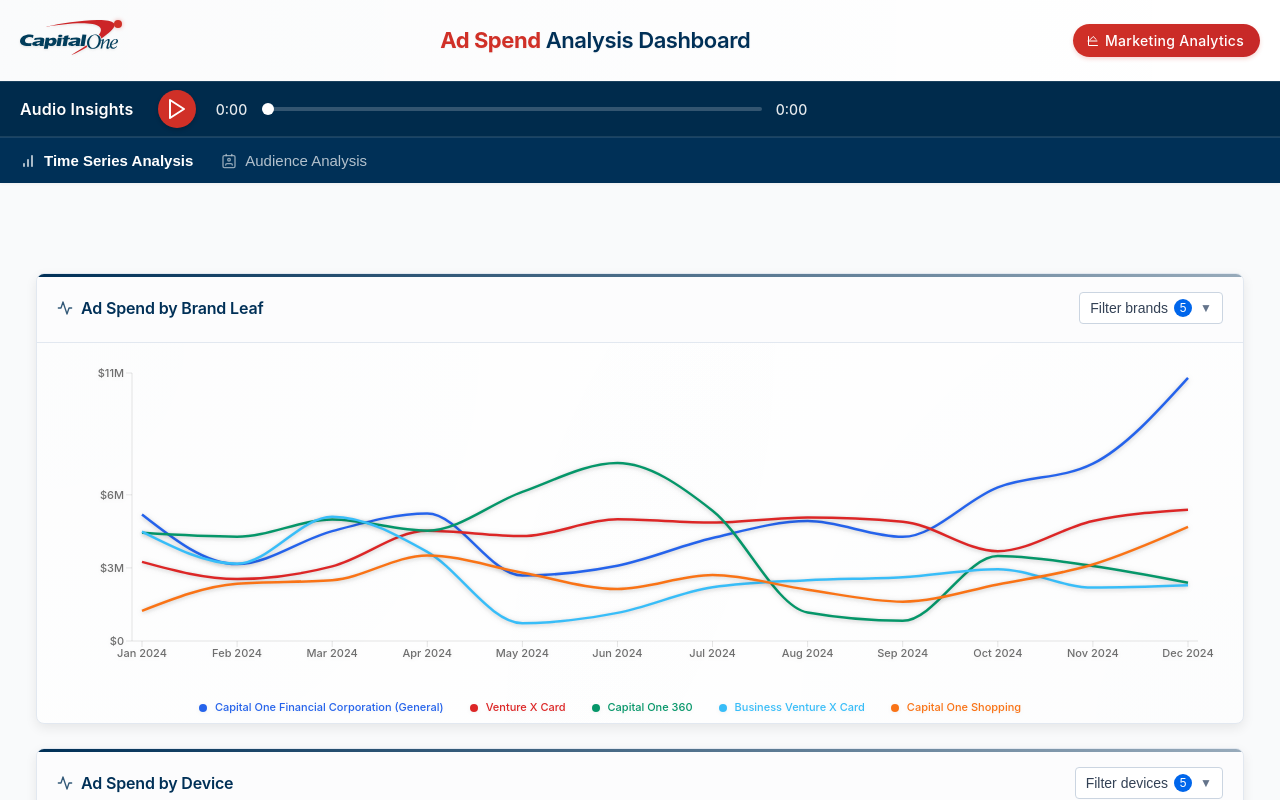
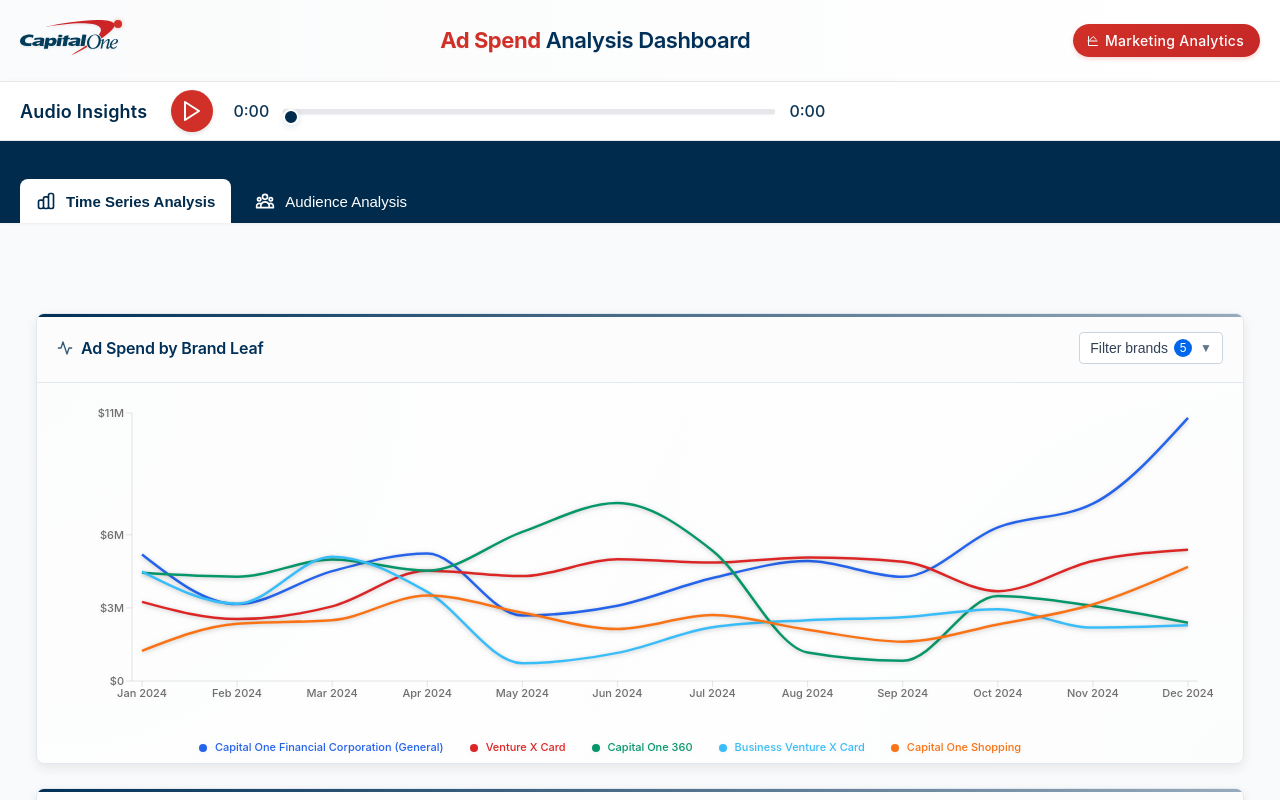
Before and after one commit to dani-rios-data/capital_one, a React (Vite) app: page / in a window 1280 px wide. Shown: the top 800 px of the page. Built offline with nearby package versions, Linux system fonts and the light colour scheme.

Commit message:
design update

```diff
--- a/src/components/layout/TabsNavigation.tsx
+++ b/src/components/layout/TabsNavigation.tsx
@@ -5,9 +5,16 @@
   setActiveTab: (tab: string) => void;
 }
 
+const tabTitles: Record<string, string> = {
+  timeSeries: 'Time Series Analysis',
+  features: 'Audience Analysis',
+};
+
 const TabsNavigation: React.FC<TabsNavigationProps> = ({ activeTab, setActiveTab }) => {
   return (
     <div className="tabs-container">
+      <div className="tabs-wrapper">
+        <div className="tabs-title">{tabTitles[activeTab]}</div>
         <ul className="tabs-nav">
           <li className="tab-item">
             <button
@@ -15,10 +22,8 @@
               onClick={() => setActiveTab('timeSeries')}
             >
               <span className="tab-icon">
-              <svg xmlns="http://www.w3.org/2000/svg" width="16" height="16" viewBox="0 0 24 24" fill="none" stroke="currentColor" strokeWidth="2" strokeLinecap="round" strokeLinejoin="round">
-                <line x1="12" y1="20" x2="12" y2="10" />
-                <line x1="18" y1="20" x2="18" y2="4" />
-                <line x1="6" y1="20" x2="6" y2="16" />
+                <svg xmlns="http://www.w3.org/2000/svg" className="h-5 w-5" viewBox="0 0 24 24" fill="none" stroke="currentColor" strokeWidth="2">
+                  <path strokeLinecap="round" strokeLinejoin="round" d="M9 19v-6a2 2 0 00-2-2H5a2 2 0 00-2 2v6a2 2 0 002 2h2a2 2 0 002-2zm0 0V9a2 2 0 012-2h2a2 2 0 012 2v10m-6 0a2 2 0 002 2h2a2 2 0 002-2m0 0V5a2 2 0 012-2h2a2 2 0 012 2v14a2 2 0 01-2 2h-2a2 2 0 01-2-2z" />
                 </svg>
               </span>
               <span className="tab-text">Time Series Analysis</span>
@@ -30,12 +35,8 @@
               onClick={() => setActiveTab('features')}
             >
               <span className="tab-icon">
-              <svg xmlns="http://www.w3.org/2000/svg" width="16" height="16" viewBox="0 0 24 24" fill="none" stroke="currentColor" strokeWidth="2" strokeLinecap="round" strokeLinejoin="round">
-                <path d="M17 18a2 2 0 0 0-2-2H9a2 2 0 0 0-2 2" />
-                <rect x="3" y="4" width="18" height="18" rx="2" />
-                <circle cx="12" cy="10" r="2" />
-                <path d="M8 2v2" />
-                <path d="M16 2v2" />
+                <svg xmlns="http://www.w3.org/2000/svg" className="h-5 w-5" viewBox="0 0 24 24" fill="none" stroke="currentColor" strokeWidth="2">
+                  <path strokeLinecap="round" strokeLinejoin="round" d="M17 20h5v-2a3 3 0 00-5.356-1.857M17 20H7m10 0v-2c0-.656-.126-1.283-.356-1.857M7 20H2v-2a3 3 0 015.356-1.857M7 20v-2c0-.656.126-1.283.356-1.857m0 0a5.002 5.002 0 019.288 0M15 7a3 3 0 11-6 0 3 3 0 016 0zm6 3a2 2 0 11-4 0 2 2 0 014 0zM7 10a2 2 0 11-4 0 2 2 0 014 0z" />
                 </svg>
               </span>
               <span className="tab-text">Audience Analysis</span>
@@ -43,6 +44,7 @@
           </li>
         </ul>
       </div>
+    </div>
   );
 };
 
--- a/src/index.css
+++ b/src/index.css
@@ -161,20 +161,24 @@
 .tabs-container {
   margin: 0;
   padding: 0;
-  background-color: var(--primary-color);
+  background-color: #002b4c;
   width: 100%;
   box-sizing: border-box;
-  border-top: 1px solid rgba(255, 255, 255, 0.1);
   display: block;
+}
+
+.tabs-wrapper {
+  max-width: 1400px;
+  margin: 0 auto;
+  padding: 0 20px;
 }
 
 .tabs-nav {
   display: flex;
   list-style: none;
-  gap: 28px;
-  max-width: 1400px;
+  gap: 8px;
   margin: 0 auto;
-  padding: 0 20px;
+  padding: 0;
   border-bottom: none;
   box-sizing: border-box;
 }
@@ -186,9 +190,9 @@
 .tab-link {
   display: flex;
   align-items: center;
-  gap: 8px;
-  padding: 14px 0;
-  color: rgba(255, 255, 255, 0.7);
+  gap: 10px;
+  padding: 12px 16px;
+  color: white;
   font-size: 15px;
   text-decoration: none;
   font-weight: 500;
@@ -196,16 +200,18 @@
   background: none;
   cursor: pointer;
   position: relative;
-  transition: color var(--transition-speed);
+  transition: all 0.2s ease;
+  border-top-left-radius: 8px;
+  border-top-right-radius: 8px;
 }
 
 .tab-icon {
   display: flex;
   align-items: center;
   justify-content: center;
-  opacity: 0.7;
-  transition: opacity var(--transition-speed), transform var(--transition-speed);
-  color: rgba(255, 255, 255, 0.8);
+  transition: transform 0.2s ease;
+  width: 20px;
+  height: 20px;
 }
 
 .tab-text {
@@ -213,23 +219,22 @@
 }
 
 .tab-link:hover {
-  color: #ffffff;
+  background-color: rgba(255, 255, 255, 0.1);
+  color: white;
 }
 
 .tab-link:hover .tab-icon {
-  opacity: 0.9;
   transform: translateY(-1px);
-  color: #ffffff;
 }
 
 .tab-link.active {
-  color: #ffffff;
+  background-color: white;
+  color: #002b4c;
   font-weight: 600;
 }
 
 .tab-link.active .tab-icon {
-  opacity: 1;
-  color: #ffffff;
+  color: #002b4c;
 }
 
 .tab-link.active::after {
@@ -1089,19 +1094,30 @@
   animation: fadeIn 0.5s ease-out forwards;
 }
 
-/* Reproductor de audio */
+/* Título de las tabs */
+.tabs-title {
+  font-size: 20px;
+  font-weight: 700;
+  color: #002b4c;
+  margin-bottom: 8px;
+  margin-left: 4px;
+  letter-spacing: -0.5px;
+}
+
+/* Reproductor de audio rediseñado */
 .audio-player-container {
   width: 100%;
   padding: 8px 0;
-  background-color: #002b4c;
-  border-top: 1px solid rgba(255, 255, 255, 0.1);
-  border-bottom: 1px solid rgba(255, 255, 255, 0.1);
+  background-color: #fff;
+  border-top: 1px solid #e5e7eb;
+  border-bottom: 1px solid #e5e7eb;
+  box-shadow: 0 2px 8px rgba(0,0,0,0.04);
 }
 
 .audio-player {
   display: flex;
   align-items: center;
-  justify-content: flex-start; /* Alineado a la izquierda */
+  justify-content: flex-start;
   gap: 16px;
   max-width: 1400px;
   margin: 0 auto;
@@ -1109,11 +1125,10 @@
 }
 
 .audio-title {
-  color: white;
+  color: #002b4c;
   font-weight: 600;
-  font-size: 16px;
+  font-size: 18px;
   letter-spacing: 0.2px;
-  text-shadow: 0 1px 1px rgba(0, 0, 0, 0.2);
   margin-right: 8px;
 }
 
@@ -1121,26 +1136,27 @@
   background: #d03027;
   color: white;
   border: none;
-  width: 38px;
-  height: 38px;
+  width: 42px;
+  height: 42px;
   border-radius: 50%;
   display: flex;
   align-items: center;
   justify-content: center;
   cursor: pointer;
   transition: all 0.2s;
-  box-shadow: 0 2px 4px rgba(0, 0, 0, 0.2);
+  box-shadow: 0 2px 4px rgba(0, 0, 0, 0.12);
+  font-size: 22px;
 }
 
 .play-button:hover {
   background: #e0382f;
   transform: translateY(-1px);
-  box-shadow: 0 3px 6px rgba(0, 0, 0, 0.3);
+  box-shadow: 0 3px 6px rgba(0, 0, 0, 0.18);
 }
 
 .play-button:active {
   transform: translateY(0);
-  box-shadow: 0 1px 2px rgba(0, 0, 0, 0.2);
+  box-shadow: 0 1px 2px rgba(0, 0, 0, 0.12);
 }
 
 .time-controls {
@@ -1153,46 +1169,68 @@
 
 .time-slider {
   flex-grow: 1;
-  height: 4px;
+  height: 5px;
   -webkit-appearance: none;
   appearance: none;
-  background: rgba(255, 255, 255, 0.2);
-  border-radius: 2px;
+  background: #e5e7eb;
+  border-radius: 2.5px;
   outline: none;
   cursor: pointer;
+  box-shadow: 0 1px 2px rgba(0,43,76,0.08);
 }
 
 .time-slider::-webkit-slider-thumb {
   -webkit-appearance: none;
   appearance: none;
-  width: 12px;
-  height: 12px;
-  background: white;
+  width: 16px;
+  height: 16px;
+  background: #002b4c;
   border-radius: 50%;
   cursor: pointer;
+  box-shadow: 0 2px 6px rgba(0,43,76,0.12);
+  border: 2px solid #fff;
   transition: background 0.2s;
 }
 
 .time-slider::-moz-range-thumb {
-  width: 12px;
-  height: 12px;
-  background: white;
+  width: 16px;
+  height: 16px;
+  background: #002b4c;
   border-radius: 50%;
   cursor: pointer;
-  border: none;
+  border: 2px solid #fff;
+  box-shadow: 0 2px 6px rgba(0,43,76,0.12);
   transition: background 0.2s;
 }
 
 .time-slider::-webkit-slider-thumb:hover,
 .time-slider::-moz-range-thumb:hover {
-  background: #f0f0f0;
+  background: #003e6b;
+}
+
+.time-slider::-ms-fill-lower {
+  background: #002b4c;
+}
+
+.time-slider::-ms-fill-upper {
+  background: #e5e7eb;
+}
+
+.time-slider:focus {
+  outline: none;
+}
+
+.time-slider::-webkit-slider-runnable-track {
+  height: 5px;
+  background: linear-gradient(to right, #002b4c 0%, #002b4c calc(var(--progress, 0) * 100%), #e5e7eb calc(var(--progress, 0) * 100%), #e5e7eb 100%);
+  border-radius: 2.5px;
 }
 
 .current-time, .duration {
-  font-size: 14px;
-  color: white;
+  font-size: 16px;
+  color: #002b4c;
   font-weight: 500;
-  min-width: 40px;
+  min-width: 44px;
   text-align: center;
-  opacity: 0.9;
+  opacity: 0.95;
 }
```
Lines whose indentation alone changed are shown as unchanged.
